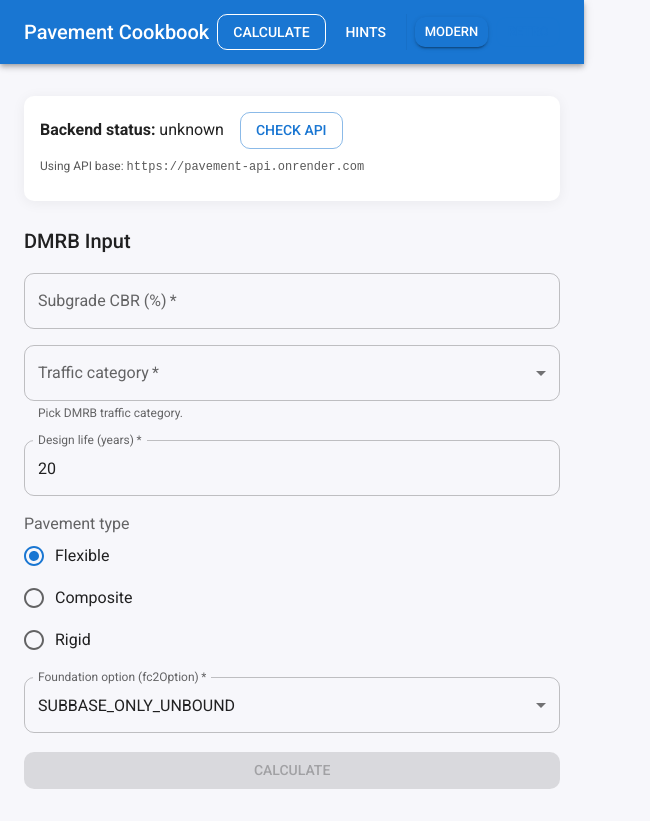
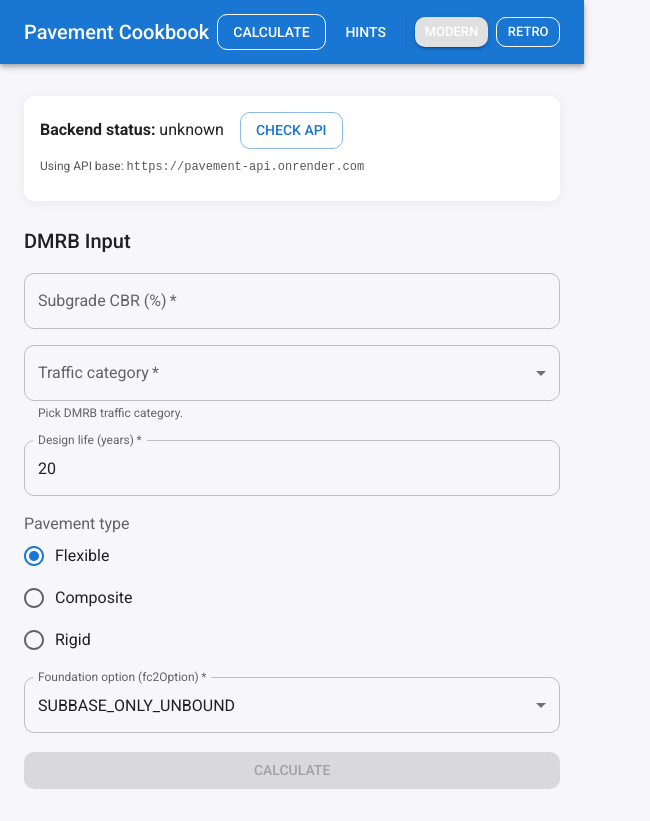
Before and after one commit to olivercook1/thepavementcookbook, a React (Vite) app in the folder pavement-ui/: page / in a window 1280 px wide. Shown: the whole page, without its empty margins (0-650 px from the left). Built offline with nearby package versions, Linux system fonts and the light colour scheme.

Commit message:
fix(theme): make Retro toggle visible on AppBar

```diff
--- a/pavement-ui/src/components/Layout.jsx
+++ b/pavement-ui/src/components/Layout.jsx
@@ -39,6 +39,7 @@ export default function Layout() {
 
             <Button
   size="small"
+  color="inherit"
   variant={theme === "modern" ? "contained" : "outlined"}
   onClick={() => applyTheme("modern")}
 >
@@ -46,11 +47,13 @@ export default function Layout() {
 </Button>
 <Button
   size="small"
+  color="inherit"
   variant={theme === "retro" ? "contained" : "outlined"}
   onClick={() => applyTheme("retro")}
 >
   Retro
 </Button>
+
           </Stack>
         </Toolbar>
       </AppBar>
```
Lines whose indentation alone changed are shown as unchanged.
